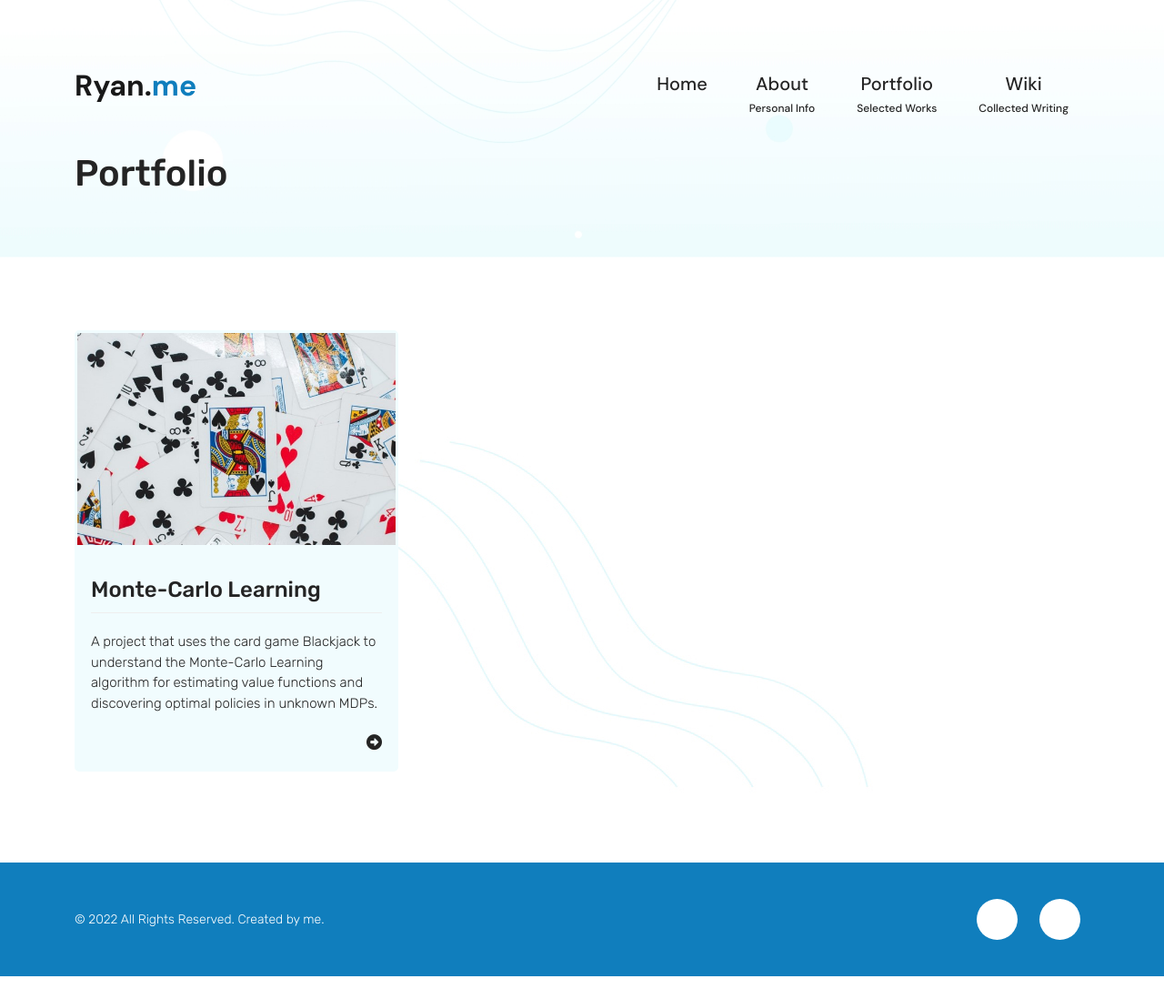
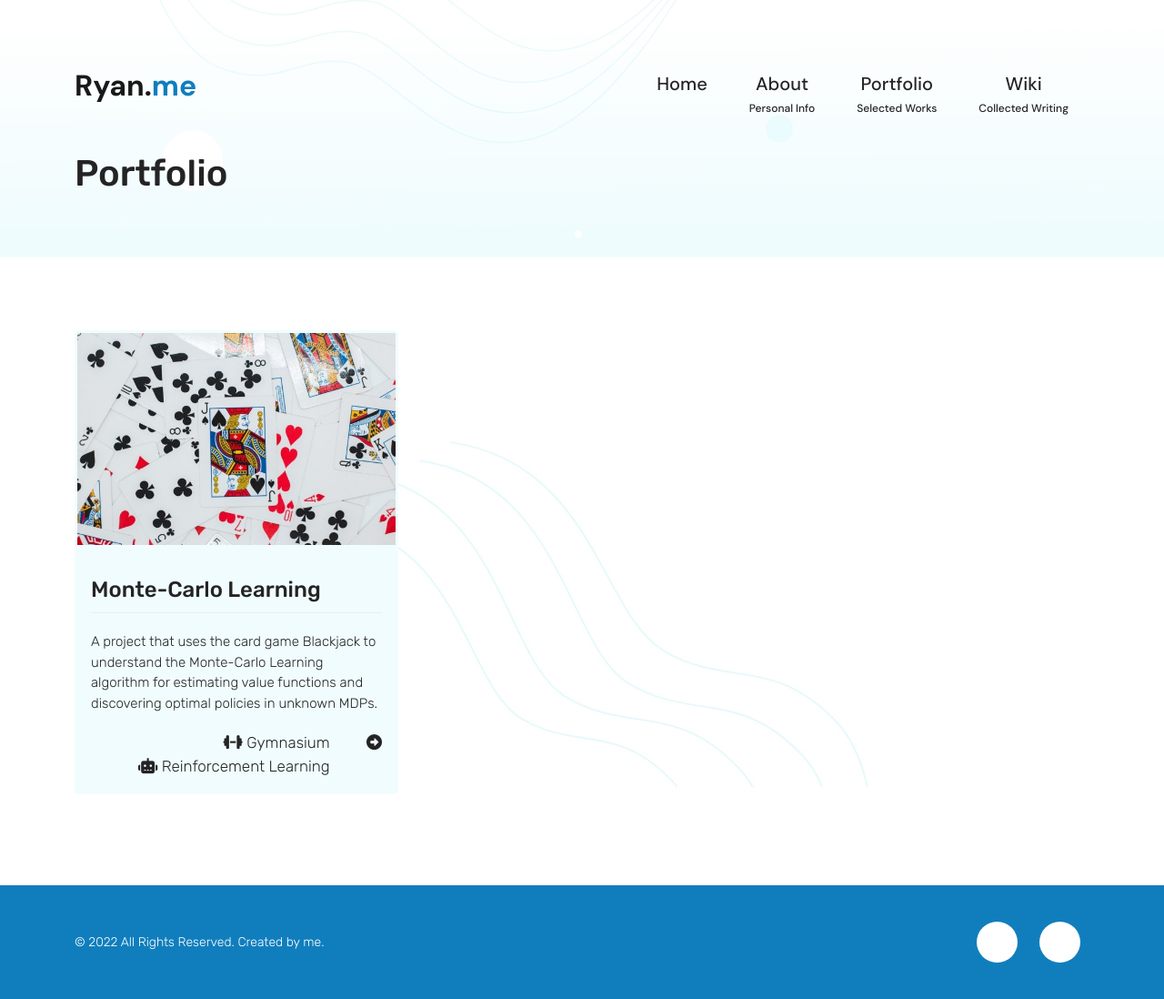
Before and after one commit to Achronus/achronus.github.io, a Jekyll site: the page built from portfolio.html, in a window 1280 px wide. Shown: the whole page at 91% size. Built offline with Jekyll 4.4.1, drawn with Linux system fonts in a browser that asks for light colours; nearby versions of some CDN libraries; before the commit the page ends 1073 px from its top, so only the background shows below that.

Commit message:
Display fix

```diff
--- a/portfolio.html
+++ b/portfolio.html
@@ -20,10 +20,10 @@ layout: default
                                 <p>{{ project.desc }}</p>
                                 <div class="row">
                                     <div class="tags col-10">
-                                        {%- for page_tag in page.tags -%}
+                                        {%- for project_tag in project.tags -%}
                                             {%- for site_tag in site.tags -%}
                                                 {%- assign counter = 1 -%}
-                                                {%- if page_tag == site_tag.slug -%}
+                                                {%- if project_tag == site_tag.slug -%}
                                                 {%- if counter | modulo: 2 -%}
                                                 <div class="project-tag float-end">
                                                 {%- else -%}
```
